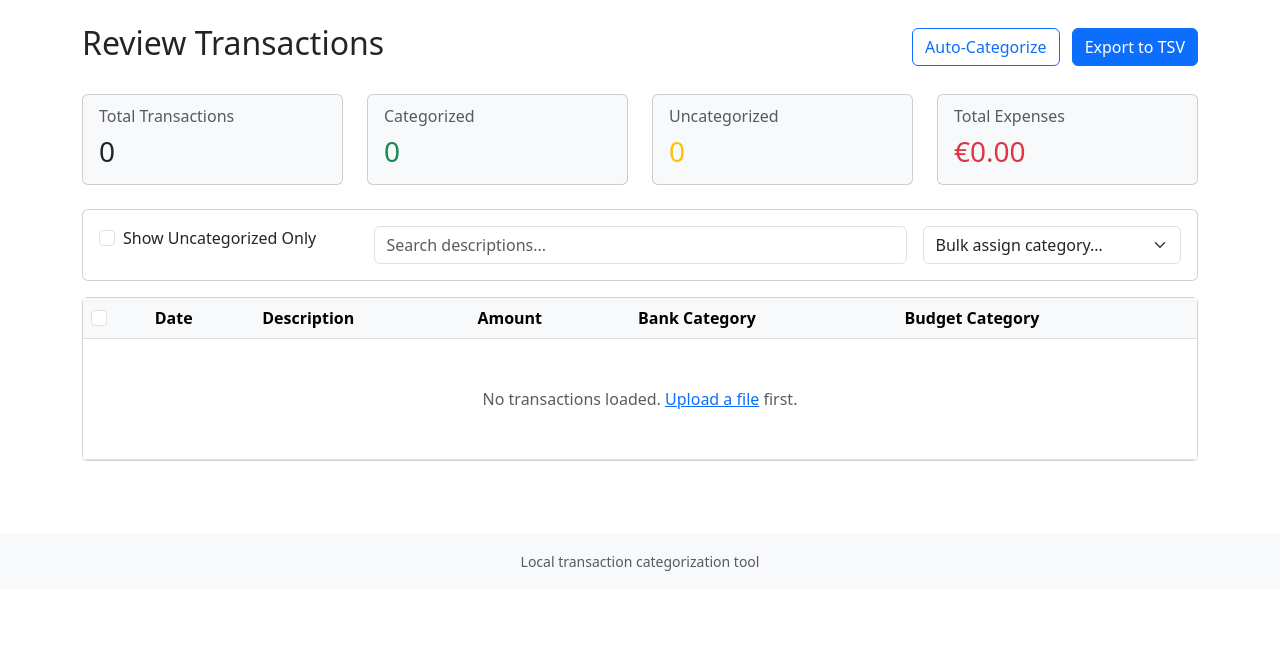
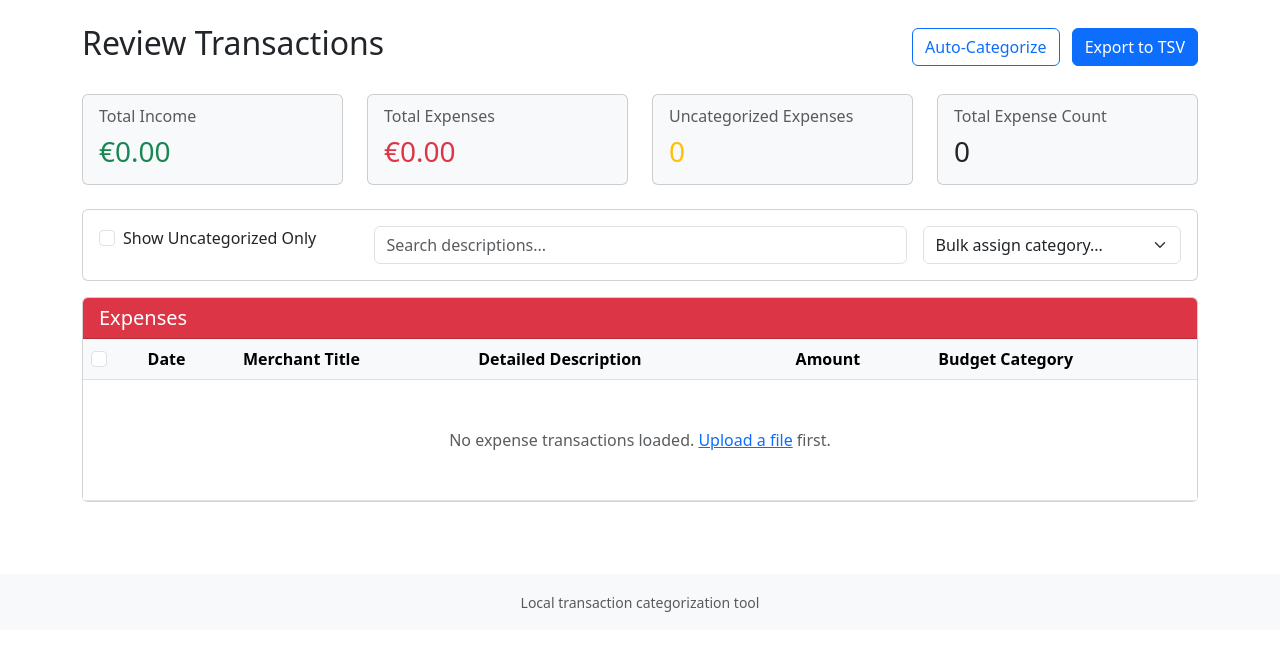
Before and after one commit to f3rnand0/finscope, a Flask app: page /review in a window 1280 px wide. Shown: the part 56-707 px from the top of the page. Run offline with Flask 3, Linux system fonts and the light colour scheme; parts of the project's set-up code (start-up, migrations or seed data) failed here and were passed over; some libraries are stand-ins or nearby versions.

Commit message:
Ad E2E tests. Add some category matches

```diff
--- a/app.py
+++ b/app.py
@@ -25,6 +25,24 @@ os.makedirs(os.path.dirname(app.config['CONFIG_PATH']), exist_ok=True)
 parser = MHTMLParser()
 engine = CategorizationEngine(app.config['CONFIG_PATH'])
 exporter = BudgetExporter()
+
+# Server-side transaction store (avoids 4KB cookie limit)
+transaction_store = {}
+
+
+def get_stored_transactions():
+    """Retrieve transactions from server-side store."""
+    upload_id = session.get('upload_id')
+    if not upload_id:
+        return None
+    return transaction_store.get(upload_id)
+
+
+def set_stored_transactions(data):
+    """Store transactions in server-side store."""
+    upload_id = session.get('upload_id')
+    if upload_id:
+        transaction_store[upload_id] = data
 
 
 def get_flat_categories():
@@ -71,9 +89,10 @@ def api_upload():
         # Auto-categorize
         engine.auto_categorize_all(transactions)
 
-        # Store in session
-        session['transactions'] = [tx.to_dict() for tx in transactions]
-        session['upload_id'] = str(uuid.uuid4())
+        # Store server-side (avoids 4KB cookie limit)
+        upload_id = str(uuid.uuid4())
+        session['upload_id'] = upload_id
+        transaction_store[upload_id] = [tx.to_dict() for tx in transactions]
 
         # Calculate stats
         categorized = sum(1 for tx in transactions if tx.budget_category)
@@ -94,20 +113,29 @@ def api_upload():
 @app.route('/review')
 def review_page():
     """Review and categorize transactions."""
-    if 'transactions' not in session:
-        return render_template('review.html', transactions=[], categories=get_flat_categories())
+    transactions = get_stored_transactions()
+    if transactions is None:
+        return render_template('review.html', income=[], expenses=[], categories=get_flat_categories())
 
-    transactions = session['transactions']
-    return render_template('review.html', transactions=transactions, categories=get_flat_categories())
+    income = [tx for tx in transactions if float(tx.get('amount', 0)) > 0]
+    expenses = [tx for tx in transactions if float(tx.get('amount', 0)) <= 0]
+
+    return render_template('review.html', income=income, expenses=expenses, categories=get_flat_categories())
 
 
 @app.route('/api/transactions')
 def api_get_transactions():
     """API endpoint to get transactions."""
-    if 'transactions' not in session:
+    transactions = get_stored_transactions()
+    if transactions is None:
         return jsonify({'transactions': []})
 
-    transactions = session['transactions']
+    # Filter by type (income/expense)
+    tx_type = request.args.get('type', 'all')
+    if tx_type == 'income':
+        transactions = [tx for tx in transactions if float(tx.get('amount', 0)) > 0]
+    elif tx_type == 'expense':
+        transactions = [tx for tx in transactions if float(tx.get('amount', 0)) <= 0]
 
     # Filter by category if specified
     filter_cat = request.args.get('category', 'all')
@@ -137,10 +165,10 @@ def api_categorize():
     if not transaction_ids or not category:
         return jsonify({'error': 'Missing transaction_ids or category'}), 400
 
-    if 'transactions' not in session:
+    transactions = get_stored_transactions()
+    if transactions is None:
         return jsonify({'error': 'No transactions in session'}), 400
 
-    transactions = session['transactions']
     updated_count = 0
 
     for tx in transactions:
@@ -165,7 +193,7 @@ def api_categorize():
             )
             engine.learn_from_manual(tx_obj, category)
 
-    session['transactions'] = transactions
+    set_stored_transactions(transactions)
 
     return jsonify({
         'success': True,
@@ -176,10 +204,9 @@ def api_categorize():
 @app.route('/api/transactions/auto-categorize', methods=['POST'])
 def api_auto_categorize():
     """API endpoint to run auto-categorization on all transactions."""
-    if 'transactions' not in session:
+    transactions = get_stored_transactions()
+    if transactions is None:
         return jsonify({'error': 'No transactions in session'}), 400
-
-    transactions = session['transactions']
 
     # Convert dicts back to Transaction objects
     from src.models import Transaction as TxModel
@@ -201,7 +228,7 @@ def api_auto_categorize():
     engine.auto_categorize_all(tx_objects)
 
     # Convert back to dicts and store
-    session['transactions'] = [tx.to_dict() for tx in tx_objects]
+    set_stored_transactions([tx.to_dict() for tx in tx_objects])
 
     categorized = sum(1 for tx in tx_objects if tx.budget_category)
 
@@ -215,15 +242,16 @@ def api_auto_categorize():
 @app.route('/export')
 def export_page():
     """Export page."""
-    if 'transactions' not in session:
+    transactions_data = get_stored_transactions()
+    if transactions_data is None:
         return render_template('export.html', summary={}, tsv='')
 
-    transactions_data = session['transactions']
-
-    # Convert dicts to Transaction objects
+    # Convert dicts to Transaction objects and filter out income
     from src.models import Transaction as TxModel
     transactions = []
     for tx_dict in transactions_data:
+        if float(tx_dict['amount']) > 0:
+            continue  # Skip income
         tx = TxModel(
             id=tx_dict['id'],
             date=datetime.fromisoformat(tx_dict['date']) if tx_dict['date'] else datetime.now(),
@@ -245,15 +273,16 @@ def export_page():
 @app.route('/api/export/tsv')
 def api_export_tsv():
     """API endpoint to download TSV file."""
-    if 'transactions' not in session:
+    transactions_data = get_stored_transactions()
+    if transactions_data is None:
         return jsonify({'error': 'No transactions in session'}), 400
 
-    transactions_data = session['transactions']
-
-    # Convert dicts to Transaction objects
+    # Convert dicts to Transaction objects, filter out income
     from src.models import Transaction as TxModel
     transactions = []
     for tx_dict in transactions_data:
+        if float(tx_dict['amount']) > 0:
+            continue  # Skip income
         tx = TxModel(
             id=tx_dict['id'],
             date=datetime.fromisoformat(tx_dict['date']) if tx_dict['date'] else datetime.now(),
@@ -285,15 +314,16 @@ def api_export_tsv():
 @app.route('/api/export/summary')
 def api_export_summary():
     """API endpoint to get export summary."""
-    if 'transactions' not in session:
+    transactions_data = get_stored_transactions()
+    if transactions_data is None:
         return jsonify({'summary': {}})
 
-    transactions_data = session['transactions']
-
-    # Convert dicts to Transaction objects
+    # Convert dicts to Transaction objects, filter out income
     from src.models import Transaction as TxModel
     transactions = []
     for tx_dict in transactions_data:
+        if float(tx_dict['amount']) > 0:
+            continue  # Skip income
         tx = TxModel(
             id=tx_dict['id'],
             date=datetime.fromisoformat(tx_dict['date']) if tx_dict['date'] else datetime.now(),
--- /dev/null
+++ b/config/contains_rules.json
@@ -0,0 +1,5 @@
+{
+  "Home Expenses/Rent (Germany)": [
+    "Miete"
+  ]
+}
--- a/templates/review.html
+++ b/templates/review.html
@@ -22,24 +22,8 @@
     <div class="col-md-3">
         <div class="card bg-light">
             <div class="card-body">
-                <h6 class="card-subtitle mb-2 text-muted">Total Transactions</h6>
-                <h3 class="card-title mb-0" id="totalCount">0</h3>
-            </div>
-        </div>
-    </div>
-    <div class="col-md-3">
-        <div class="card bg-light">
-            <div class="card-body">
-                <h6 class="card-subtitle mb-2 text-muted">Categorized</h6>
-                <h3 class="card-title mb-0 text-success" id="categorizedCount">0</h3>
-            </div>
-        </div>
-    </div>
-    <div class="col-md-3">
-        <div class="card bg-light">
-            <div class="card-body">
-                <h6 class="card-subtitle mb-2 text-muted">Uncategorized</h6>
-                <h3 class="card-title mb-0 text-warning" id="uncategorizedCount">0</h3>
+                <h6 class="card-subtitle mb-2 text-muted">Total Income</h6>
+                <h3 class="card-title mb-0 text-success" id="totalIncome">€0.00</h3>
             </div>
         </div>
     </div>
@@ -51,9 +35,58 @@
             </div>
         </div>
     </div>
+    <div class="col-md-3">
+        <div class="card bg-light">
+            <div class="card-body">
+                <h6 class="card-subtitle mb-2 text-muted">Uncategorized Expenses</h6>
+                <h3 class="card-title mb-0 text-warning" id="uncategorizedCount">0</h3>
+            </div>
+        </div>
+    </div>
+    <div class="col-md-3">
+        <div class="card bg-light">
+            <div class="card-body">
+                <h6 class="card-subtitle mb-2 text-muted">Total Expense Count</h6>
+                <h3 class="card-title mb-0" id="totalExpenseCount">0</h3>
+            </div>
+        </div>
+    </div>
 </div>
 
-<!-- Filters -->
+<!-- Income Table -->
+{% if income %}
+<div class="card mb-4">
+    <div class="card-header bg-success text-white">
+        <h5 class="mb-0">Income</h5>
+    </div>
+    <div class="card-body p-0">
+        <div class="table-responsive">
+            <table class="table table-hover mb-0">
+                <thead class="table-light">
+                    <tr>
+                        <th>Date</th>
+                        <th>Merchant Title</th>
+                        <th>Detailed Description</th>
+                        <th>Amount</th>
+                    </tr>
+                </thead>
+                <tbody>
+                    {% for tx in income %}
+                    <tr>
+                        <td>{{ tx.date[:10] if tx.date else '' }}</td>
+                        <td>{{ tx.counter_party }}</td>
+                        <td title="{{ tx.description }}">{{ tx.description[:60] }}{% if tx.description|length > 60 %}...{% endif %}</td>
+                        <td class="amount-income">€{{ "%.2f"|format(tx.amount|float) }}</td>
+                    </tr>
+                    {% endfor %}
+                </tbody>
+            </table>
+        </div>
+    </div>
+</div>
+{% endif %}
+
+<!-- Expenses Filters -->
 <div class="row mb-3">
     <div class="col-md-12">
         <div class="card">
@@ -84,8 +117,11 @@
     </div>
 </div>
 
-<!-- Transactions Table -->
+<!-- Expenses Table -->
 <div class="card">
+    <div class="card-header bg-danger text-white">
+        <h5 class="mb-0">Expenses</h5>
+    </div>
     <div class="card-body p-0">
         <div class="table-responsive">
             <table class="table table-hover mb-0">
@@ -95,25 +131,25 @@
                             <input type="checkbox" class="form-check-input" id="selectAll">
                         </th>
                         <th>Date</th>
-                        <th>Description</th>
+                        <th>Merchant Title</th>
+                        <th>Detailed Description</th>
                         <th>Amount</th>
-                        <th>Bank Category</th>
                         <th>Budget Category</th>
                     </tr>
                 </thead>
                 <tbody id="transactionsTable">
-                    {% if transactions %}
-                        {% for tx in transactions %}
-                        <tr class="transaction-row" data-id="{{ tx.id }}">
+                    {% if expenses %}
+                        {% for tx in expenses %}
+                        <tr class="transaction-row expense-row" data-id="{{ tx.id }}">
                             <td>
                                 <input type="checkbox" class="form-check-input row-checkbox" value="{{ tx.id }}">
                             </td>
                             <td>{{ tx.date[:10] if tx.date else '' }}</td>
+                            <td>{{ tx.counter_party }}</td>
                             <td title="{{ tx.description }}">{{ tx.description[:60] }}{% if tx.description|length > 60 %}...{% endif %}</td>
-                            <td class="{% if tx.is_expense %}amount-expense{% else %}amount-income{% endif %}">
-                                €{{ "%.2f"|format(tx.amount|float) }}
+                            <td class="amount-expense">
+                                €{{ "%.2f"|format((tx.amount|float)|abs) }}
                             </td>
-                            <td>{{ tx.bank_category }}</td>
                             <td>
                                 <select class="form-select form-select-sm category-select" data-id="{{ tx.id }}">
                                     <option value="">Uncategorized</option>
@@ -129,7 +165,7 @@
                     {% else %}
                         <tr>
                             <td colspan="6" class="text-center py-5 text-muted">
-                                No transactions loaded. <a href="/upload">Upload a file</a> first.
+                                No expense transactions loaded. <a href="/upload">Upload a file</a> first.
                             </td>
                         </tr>
                     {% endif %}
@@ -154,22 +190,23 @@
 {% block scripts %}
 <script>
 document.addEventListener('DOMContentLoaded', function() {
-    let transactions = {{ transactions|tojson }};
+    let income = {{ income|tojson }};
+    let expenses = {{ expenses|tojson }};
     const categories = {{ categories|tojson }};
 
     // Update summary cards
     function updateSummary() {
-        const total = transactions.length;
-        const categorized = transactions.filter(tx => tx.budget_category).length;
-        const uncategorized = total - categorized;
-        const expenses = transactions
-            .filter(tx => parseFloat(tx.amount) < 0)
+        const incomeTotal = income
+            .reduce((sum, tx) => sum + parseFloat(tx.amount), 0);
+        const expenseTotal = expenses
             .reduce((sum, tx) => sum + Math.abs(parseFloat(tx.amount)), 0);
+        const uncategorized = expenses.filter(tx => !tx.budget_category).length;
+        const expenseCount = expenses.length;
 
-        document.getElementById('totalCount').textContent = total;
-        document.getElementById('categorizedCount').textContent = categorized;
+        document.getElementById('totalIncome').textContent = '€' + incomeTotal.toFixed(2);
+        document.getElementById('totalExpenses').textContent = '€' + expenseTotal.toFixed(2);
         document.getElementById('uncategorizedCount').textContent = uncategorized;
-        document.getElementById('totalExpenses').textContent = '€' + expenses.toFixed(2);
+        document.getElementById('totalExpenseCount').textContent = expenseCount;
     }
 
     updateSummary();
@@ -189,7 +226,7 @@ document.addEventListener('DOMContentLoaded', function() {
 
                 if (response.ok) {
                     // Update local data
-                    const tx = transactions.find(t => t.id === txId);
+                    const tx = expenses.find(t => t.id === txId);
                     if (tx) {
                         tx.budget_category = category;
                         tx.confidence = 1.0;
@@ -203,18 +240,18 @@ document.addEventListener('DOMContentLoaded', function() {
         });
     });
 
-    // Select all checkbox
+    // Select all checkbox (expenses only)
     document.getElementById('selectAll').addEventListener('change', function() {
-        const checkboxes = document.querySelectorAll('.row-checkbox');
+        const checkboxes = document.querySelectorAll('.expense-row .row-checkbox');
         checkboxes.forEach(cb => cb.checked = this.checked);
     });
 
-    // Bulk category assign
+    // Bulk category assign (expenses only)
     document.getElementById('bulkCategorySelect').addEventListener('change', async function() {
         const category = this.value;
         if (!category) return;
 
-        const selectedIds = Array.from(document.querySelectorAll('.row-checkbox:checked'))
+        const selectedIds = Array.from(document.querySelectorAll('.expense-row .row-checkbox:checked'))
             .map(cb => cb.value);
 
         if (selectedIds.length === 0) {
@@ -232,7 +269,7 @@ document.addEventListener('DOMContentLoaded', function() {
             if (response.ok) {
                 // Update local data and UI
                 selectedIds.forEach(id => {
-                    const tx = transactions.find(t => t.id === id);
+                    const tx = expenses.find(t => t.id === id);
                     if (tx) {
                         tx.budget_category = category;
                         tx.confidence = 1.0;
@@ -274,12 +311,12 @@ document.addEventListener('DOMContentLoaded', function() {
         }
     });
 
-    // Filter: Uncategorized only
+    // Filter: Uncategorized only (expenses only)
     document.getElementById('showUncategorizedOnly').addEventListener('change', function() {
-        const rows = document.querySelectorAll('.transaction-row');
+        const rows = document.querySelectorAll('.expense-row');
         rows.forEach(row => {
             const id = row.dataset.id;
-            const tx = transactions.find(t => t.id === id);
+            const tx = expenses.find(t => t.id === id);
             if (this.checked && tx && tx.budget_category) {
                 row.style.display = 'none';
             } else {
@@ -288,12 +325,12 @@ document.addEventListener('DOMContentLoaded', function() {
         });
     });
 
-    // Search filter
+    // Search filter (expenses only)
     document.getElementById('searchInput').addEventListener('input', function() {
         const search = this.value.toLowerCase();
-        const rows = document.querySelectorAll('.transaction-row');
+        const rows = document.querySelectorAll('.expense-row');
         rows.forEach(row => {
-            const desc = row.cells[2].textContent.toLowerCase();
+            const desc = row.cells[3].textContent.toLowerCase();
             row.style.display = desc.includes(search) ? '' : 'none';
         });
     });
```
Also changed, not shown: config.py (+33 -29 lines), config/categorization_rules.json (added, +36 -0 lines), config/prefix_rules.json (added, +18 -0 lines), src/categorizer.py (+68 -7 lines), tests/test_categorizer.py (+2 -2 lines), tests/test_e2e.py (added, +212 -0 lines), tests/test_exporter.py (+5 -5 lines), README.md, 1 other file.
